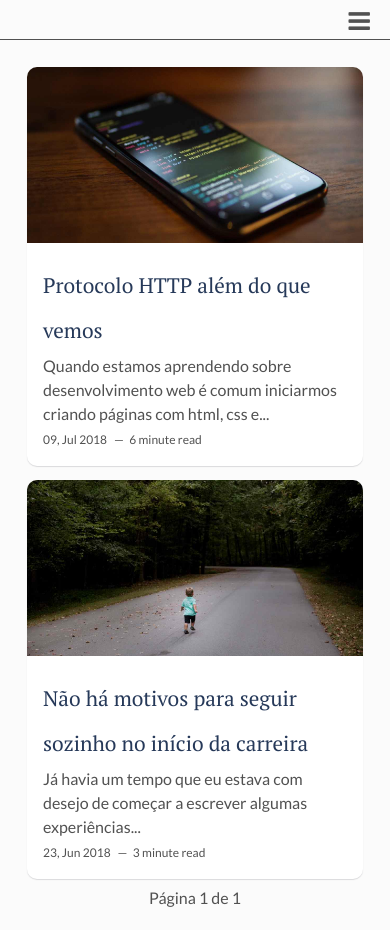
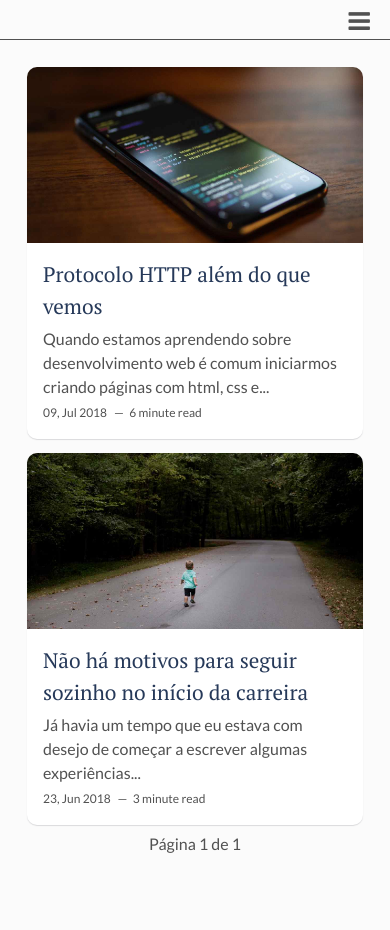
Before and after one commit to evertoncastro/evertoncastro.com, a Jekyll site: the page built from index.html, in a window 390 px wide and 930 px high. Built offline with Jekyll 4.4.1, drawn with Linux system fonts in a browser that asks for light colours; the list of posts is cut into pages by our own code.

Commit message:
Ajustes antigos

```diff
--- a/assets/css/main.css
+++ b/assets/css/main.css
@@ -1438,6 +1438,7 @@ a.newer-posts:hover {
   }
   .post .post-content .post-title {
     margin: 0 0 5px;
+    font-size: 20px;
   }
   .post .post-content .post-title a {
     font-size: 21px;
--- a/assets/css/scss/_media.scss
+++ b/assets/css/scss/_media.scss
@@ -16,6 +16,7 @@
       width: 100%;
       .post-title {
         margin: 0 0 5px;
+        font-size: 20px;
         a {
           font-size: 21px;
         }
```
Also changed, not shown: README.md, _posts/2018-07-09-http-alem-do-que-vemos.markdown (renamed from _posts/2018-06-30-http-alem-do-que-vemos.markdown), assets/img/self-management-as-a-developer.jpg (added), 2 other files.
